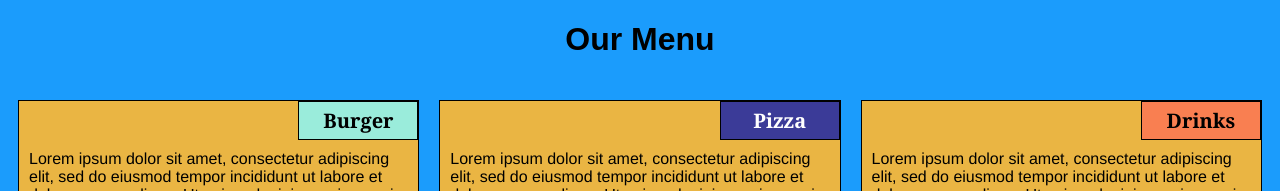
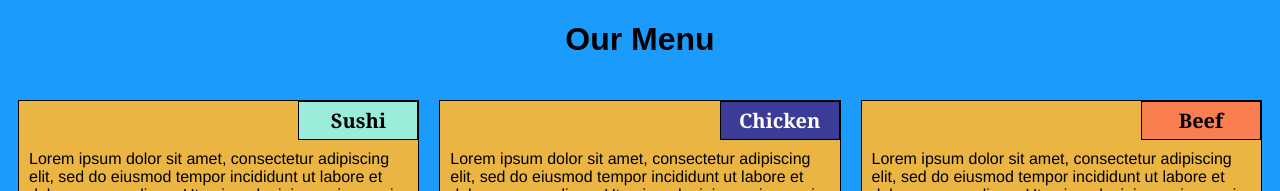
Before and after one commit to Anonymous6503/Anonymous6503.github.io, a plain HTML site: page module2-solution/index.html in a window 1280 px wide. Shown: the top 191 px of the page. Drawn offline with Linux system fonts and the light colour scheme.

Commit message:
Update index.html

```diff
--- a/module2-solution/index.html
+++ b/module2-solution/index.html
@@ -11,19 +11,19 @@
 	<div class="chain">
 		<div class="container col-lg-4 col-md-6 col-sm-12">
 			<section>
-				<div class="cardhead" id="burger">Burger</div>
+				<div class="cardhead" id="burger">Sushi</div>
 				<p>Lorem ipsum dolor sit amet, consectetur adipiscing elit, sed do eiusmod tempor incididunt ut labore et dolore magna aliqua. Ut enim ad minim veniam, quis nostrud exercitation ullamco laboris nisi ut aliquip ex ea commodo consequat. Duis aute irure dolor in reprehenderit in voluptate velit esse cillum dolore eu fugiat nulla pariatur. Excepteur sint occaecat cupidatat non proident, sunt in culpa qui officia deserunt mollit anim id est laborum.</p>
 			</section>
 		</div>
 		<div class="container col-lg-4 col-md-6 col-sm-12">
 			<section>
-				<div class="cardhead" id="pizza">Pizza</div>
+				<div class="cardhead" id="pizza">Chicken</div>
 				<p>Lorem ipsum dolor sit amet, consectetur adipiscing elit, sed do eiusmod tempor incididunt ut labore et dolore magna aliqua. Ut enim ad minim veniam, quis nostrud exercitation ullamco laboris nisi ut aliquip ex ea commodo consequat. Duis aute irure dolor in reprehenderit in voluptate velit esse cillum dolore eu fugiat nulla pariatur. Excepteur sint occaecat cupidatat non proident, sunt in culpa qui officia deserunt mollit anim id est laborum.</p>
 			</section>
 		</div>
 		<div class="container col-lg-4 col-md-12 col-sm-12">
 			<section>
-				<div class="cardhead" id="drinks">Drinks</div>
+				<div class="cardhead" id="drinks">Beef</div>
 				<p>Lorem ipsum dolor sit amet, consectetur adipiscing elit, sed do eiusmod tempor incididunt ut labore et dolore magna aliqua. Ut enim ad minim veniam, quis nostrud exercitation ullamco laboris nisi ut aliquip ex ea commodo consequat. Duis aute irure dolor in reprehenderit in voluptate velit esse cillum dolore eu fugiat nulla pariatur. Excepteur sint occaecat cupidatat non proident, sunt in culpa qui officia deserunt mollit anim id est laborum. </p>
 			</section>
 		</div>
```
